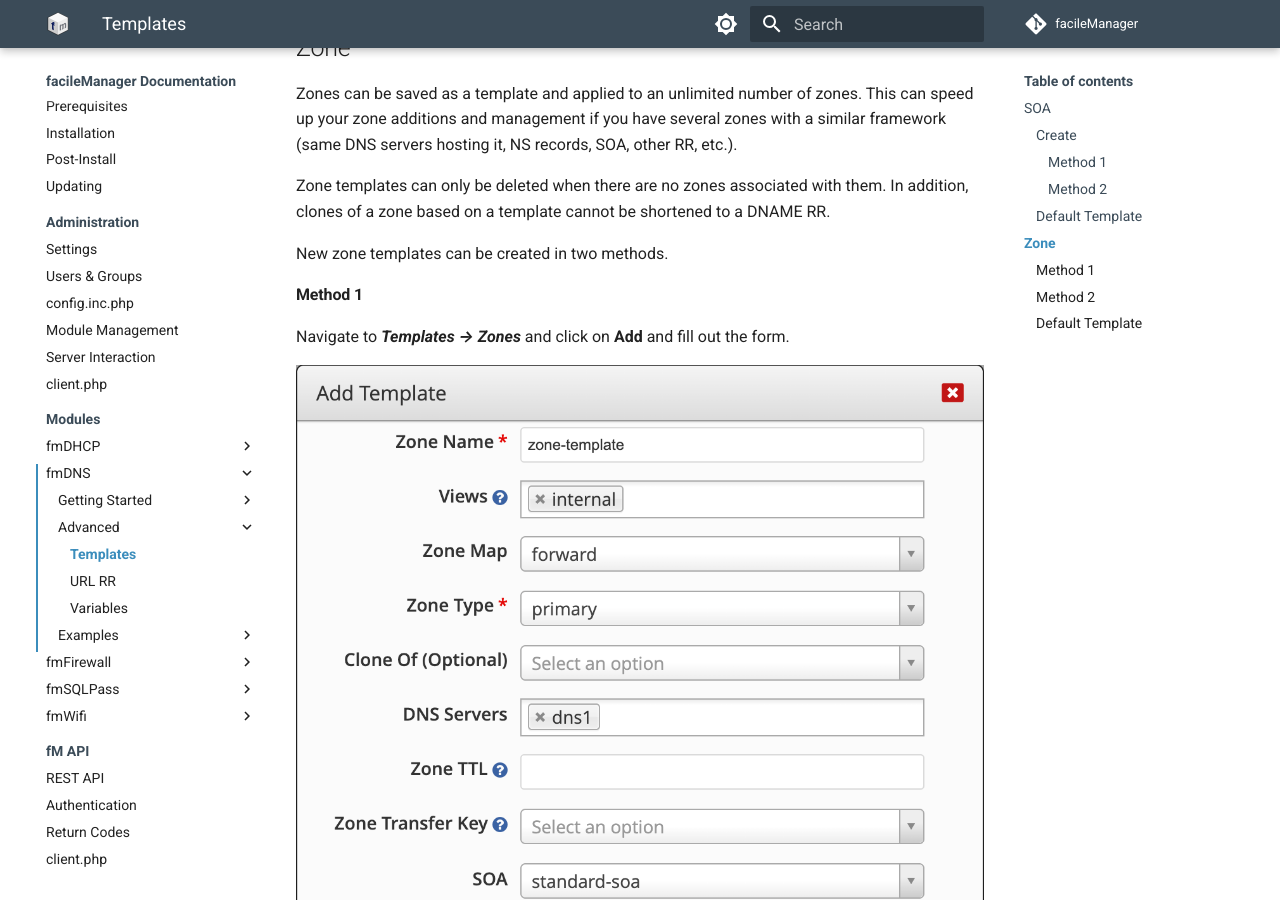
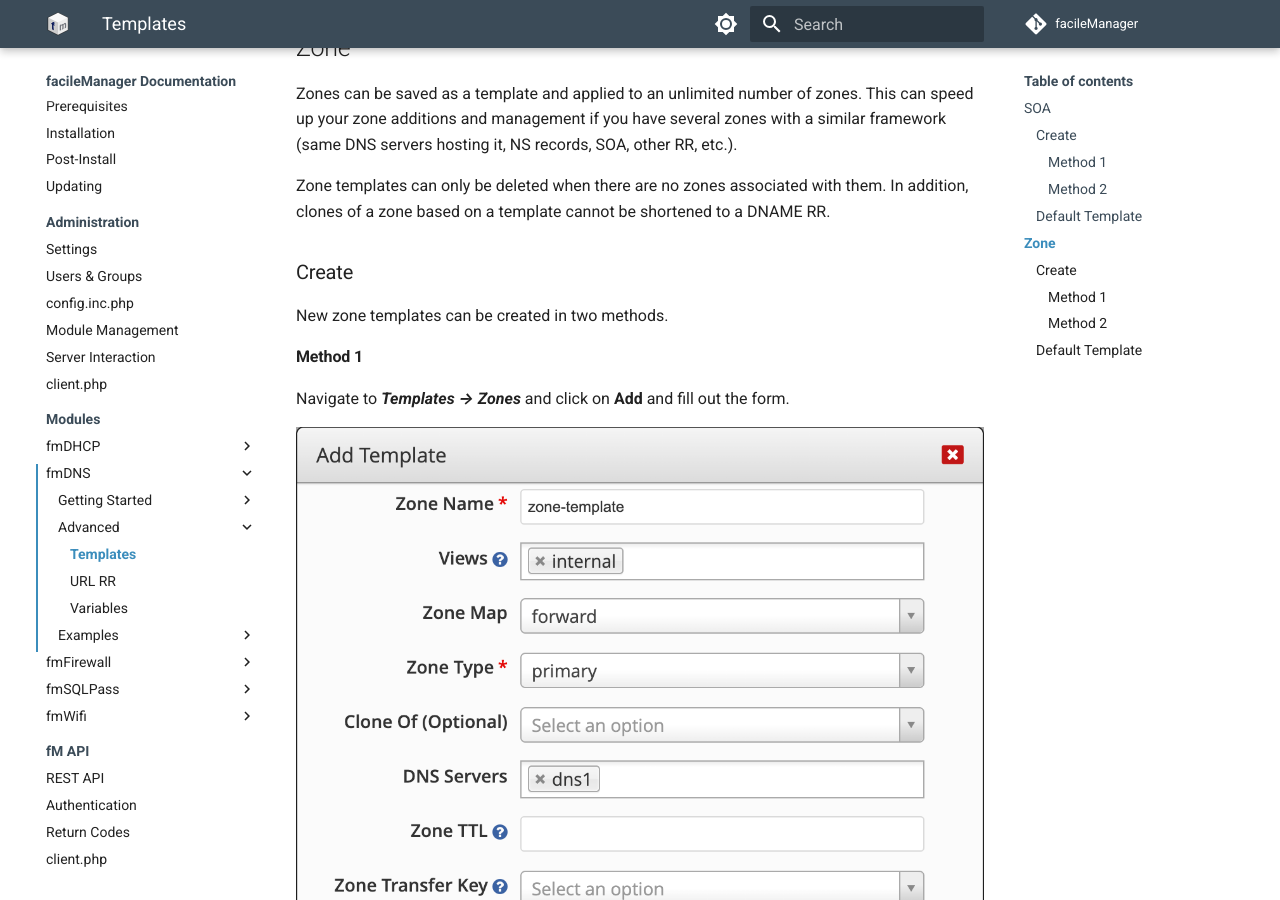
Before and after one commit to facileManager/facileManager-docs, an MkDocs documentation site: the page built from docs/modules/fmDNS/advanced/templates.md, in a window 1280 px wide and 900 px high, scrolled down 2908 px. Built offline with MkDocs 1.6.1 and Material for MkDocs 9.7.7, drawn with Linux system fonts in a browser that asks for light colours; comment, search, counter and statistics services are not loaded.

Commit message:
Update templates.md
Fixed ToC

```diff
--- a/docs/modules/fmDNS/advanced/templates.md
+++ b/docs/modules/fmDNS/advanced/templates.md
@@ -35,6 +35,7 @@
 
 Zone templates can only be deleted when there are no zones associated with them. In addition, clones of a zone based on a template cannot be shortened to a DNAME RR.
 
+### Create
 New zone templates can be created in two methods.
 
 #### Method 1
```
